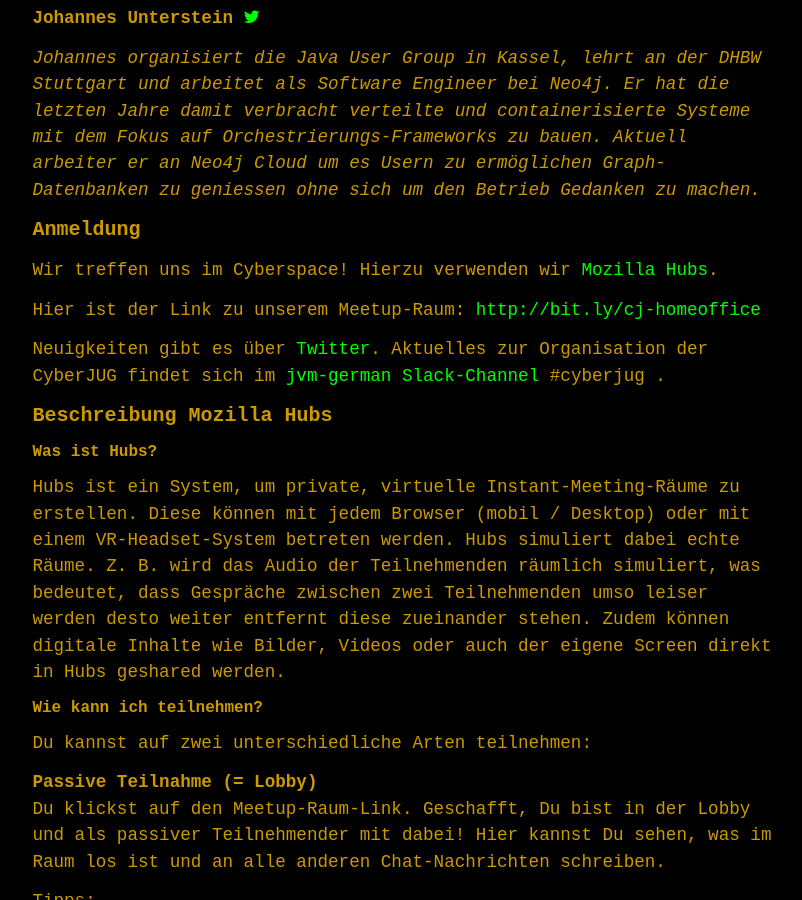
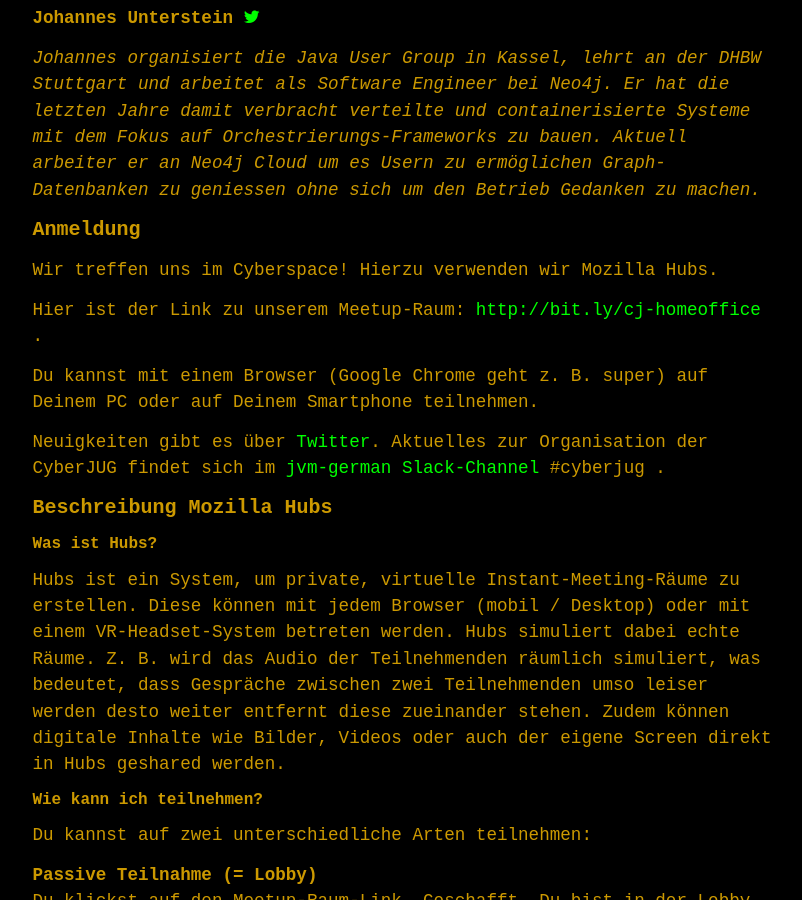
Before and after one commit to cyberjug/website, a Jekyll site: the page built from docs/_upcoming/2020-05-25-homeoffice.md, in a window 1280 px wide and 900 px high, scrolled down 1142 px. Shown: the whole window, without its empty margins (234-1036 px from the left). Built offline with Jekyll 4.4.1, drawn with Linux system fonts in a browser that asks for light colours; some web fonts are replaced.

Commit message:
add some more infos

```diff
--- a/docs/_upcoming/2020-05-25-homeoffice.md
+++ b/docs/_upcoming/2020-05-25-homeoffice.md
@@ -43,9 +43,11 @@
 
 ### Anmeldung
 
-Wir treffen uns im Cyberspace! Hierzu verwenden wir [Mozilla Hubs](https://labs.mozilla.org/projects/hubs/).
+Wir treffen uns im Cyberspace! Hierzu verwenden wir Mozilla Hubs.
 
-Hier ist der Link zu unserem Meetup-Raum: <http://bit.ly/cj-homeoffice>
+Hier ist der Link zu unserem Meetup-Raum: <http://bit.ly/cj-homeoffice> .
+
+Du kannst mit einem Browser (Google Chrome geht z. B. super) auf Deinem PC oder auf Deinem Smartphone teilnehmen.
 
 Neuigkeiten gibt es über [Twitter](https://twitter.com/cyberjug). Aktuelles zur Organisation der CyberJUG findet sich im [jvm-german Slack-Channel](https://slackin-jvm-german.herokuapp.com/) #cyberjug .
 
```
